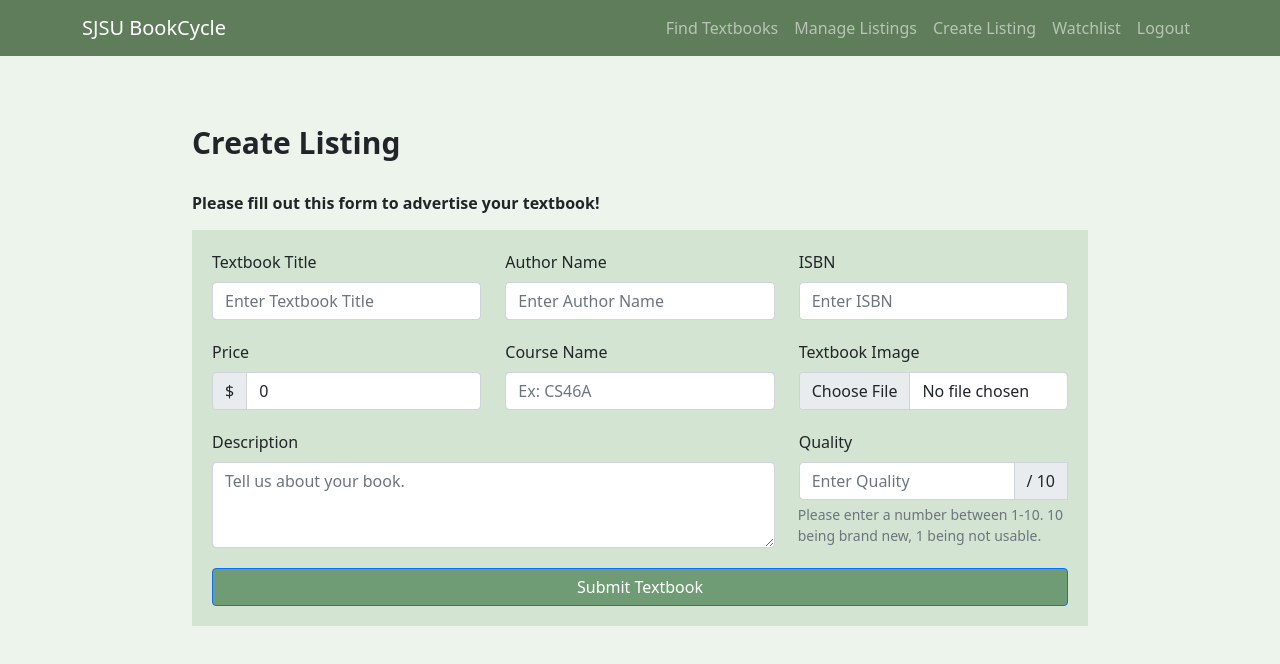
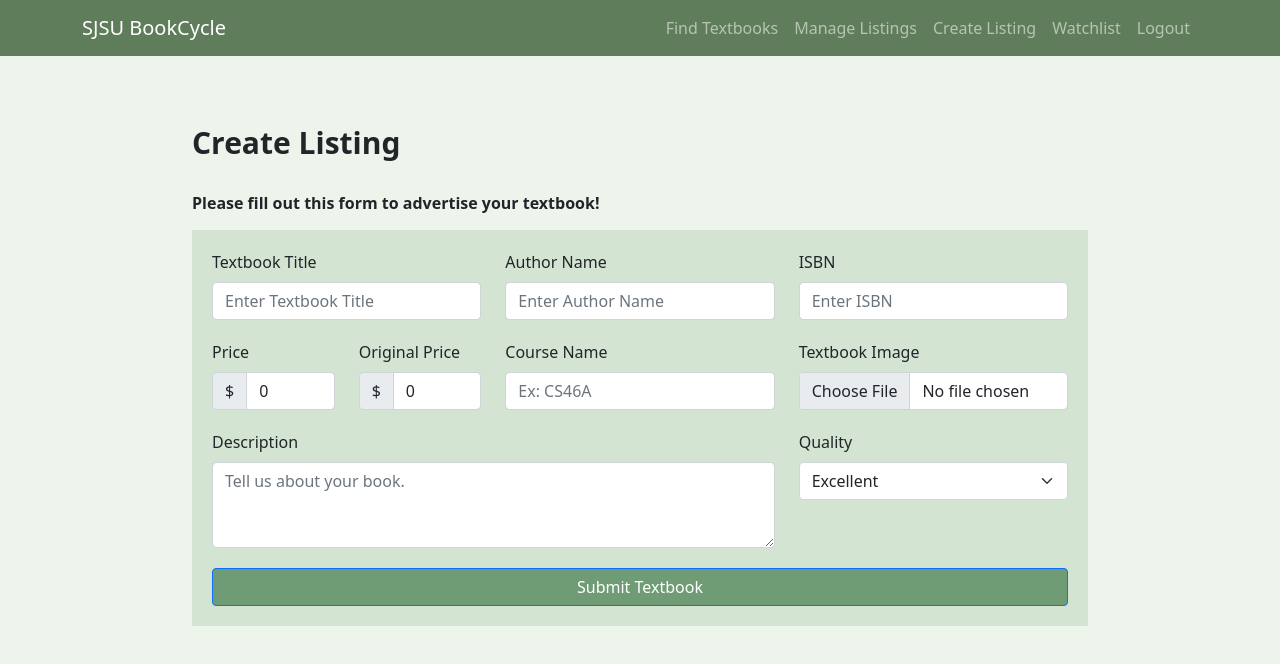
Before and after one commit to Annabel1054/CMPE133Project, a React (Create React App) app in the folder frontend/: page /listingForm in a window 1280 px wide. Shown: the top 664 px of the page. Built offline with nearby package versions, Linux system fonts and the light colour scheme.

Commit message:
Updated create listing page

```diff
--- a/frontend/src/Components/ListingForm/listingForm.js
+++ b/frontend/src/Components/ListingForm/listingForm.js
@@ -8,9 +8,10 @@ export default function ListingForm() {
     const [isbn, setIsbn] = useState('');
     const [author, setAuthor] = useState('');
     const [course, setCourse] = useState('');
-    const [quality, setQuality] = useState('');
+    const [quality, setQuality] = useState('Excellent');
     const [image, setImage] = useState('');
     const [price, setPrice] = useState(0);
+    const [originalPrice, setOriginalPrice] = useState(0);
     const [description, setDescription] = useState('');
 
     const onSubmit = (e) => {
@@ -20,6 +21,7 @@ export default function ListingForm() {
         console.log("Quality: " + quality);
         console.log("Image: " + image);
         console.log("Price: " + price);
+        console.log("Original Price: " + originalPrice);
         console.log("Description: " + description);
         console.log("Author Name: " + author);
         console.log("Course Name: " + course);
@@ -63,16 +65,29 @@ export default function ListingForm() {
                         </Form.Group>
                     </Row>
                     <Row className='row'>
-                        <Form.Group className="col-md-4">
+                        <Form.Group className="col-md-2">
                             <Form.Label>Price</Form.Label>
                             <InputGroup>
                                 <InputGroup.Text>$</InputGroup.Text>
                                 <FormControl
                                     type="number"
                                     id="price"
-                                    placeholder="$15.00"
+                                    placeholder="15.00"
                                     value={price}
                                     onChange={e => setPrice(e.target.value)}
+                                />
+                            </InputGroup>
+                        </Form.Group>
+                        <Form.Group className="col-md-2">
+                            <Form.Label>Original Price</Form.Label>
+                            <InputGroup>
+                                <InputGroup.Text>$</InputGroup.Text>
+                                <FormControl
+                                    type="number"
+                                    id="originalPrice"
+                                    placeholder="35.00"
+                                    value={originalPrice}
+                                    onChange={e => setOriginalPrice(e.target.value)}
                                 />
                             </InputGroup>
                         </Form.Group>
@@ -110,7 +125,13 @@ export default function ListingForm() {
                         </Form.Group>
                         <Form.Group className="col-md-4">
                             <Form.Label>Quality</Form.Label>
-                            <InputGroup>
+                            <Form.Select onChange={e => setQuality(e.target.value)} aria-label="Default select example">
+                                <option value="Excellent">Excellent</option>
+                                <option value="Good">Good</option>
+                                <option value="Okay">Okay</option>
+                                <option value="Not Great">Not Great</option>
+                            </Form.Select>
+                            {/* <InputGroup>
                                 <Form.Control
                                     type="number"
                                     id="quality"
@@ -124,7 +145,7 @@ export default function ListingForm() {
                                     Please enter a number between 1-10.
                                     10 being brand new, 1 being not usable.
                                 </Form.Text>
-                            </InputGroup>
+                            </InputGroup> */}
                         </Form.Group>
                     </Row>
                     <Button className="submitButton" type="submit">Submit Textbook</Button>
```
